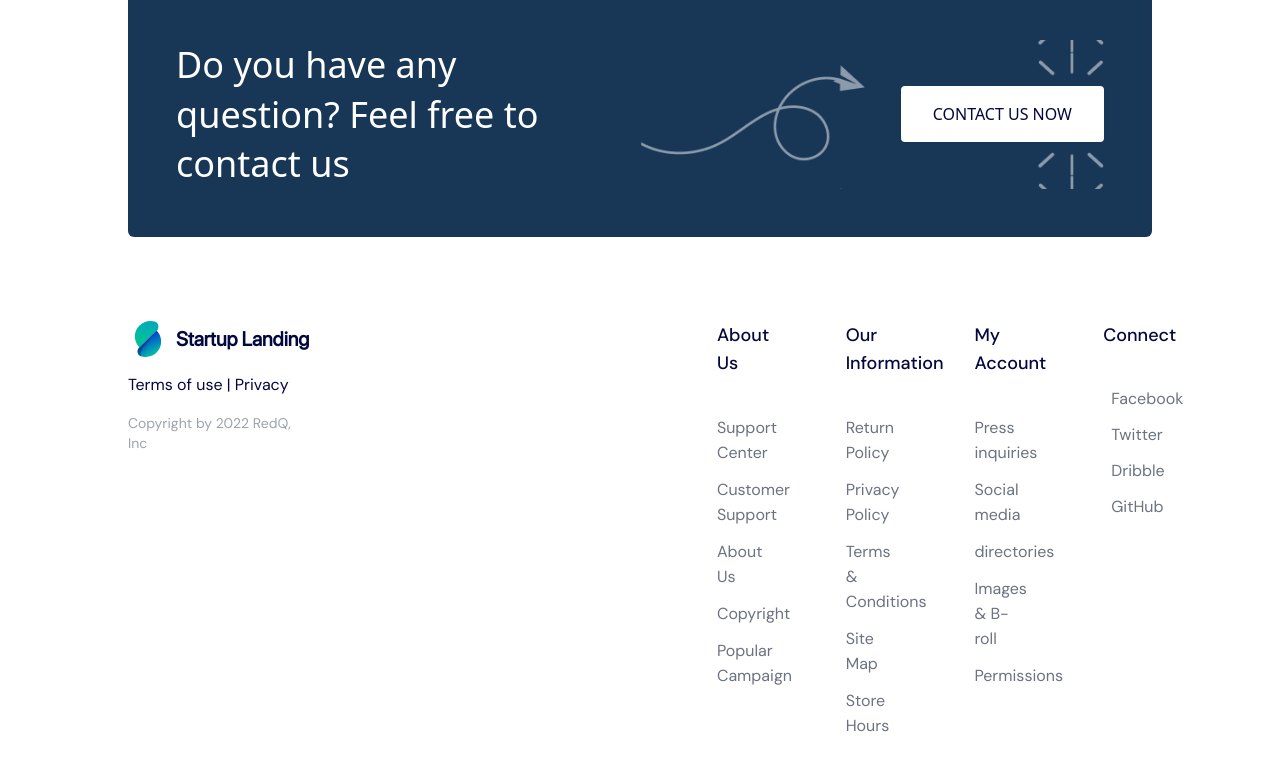
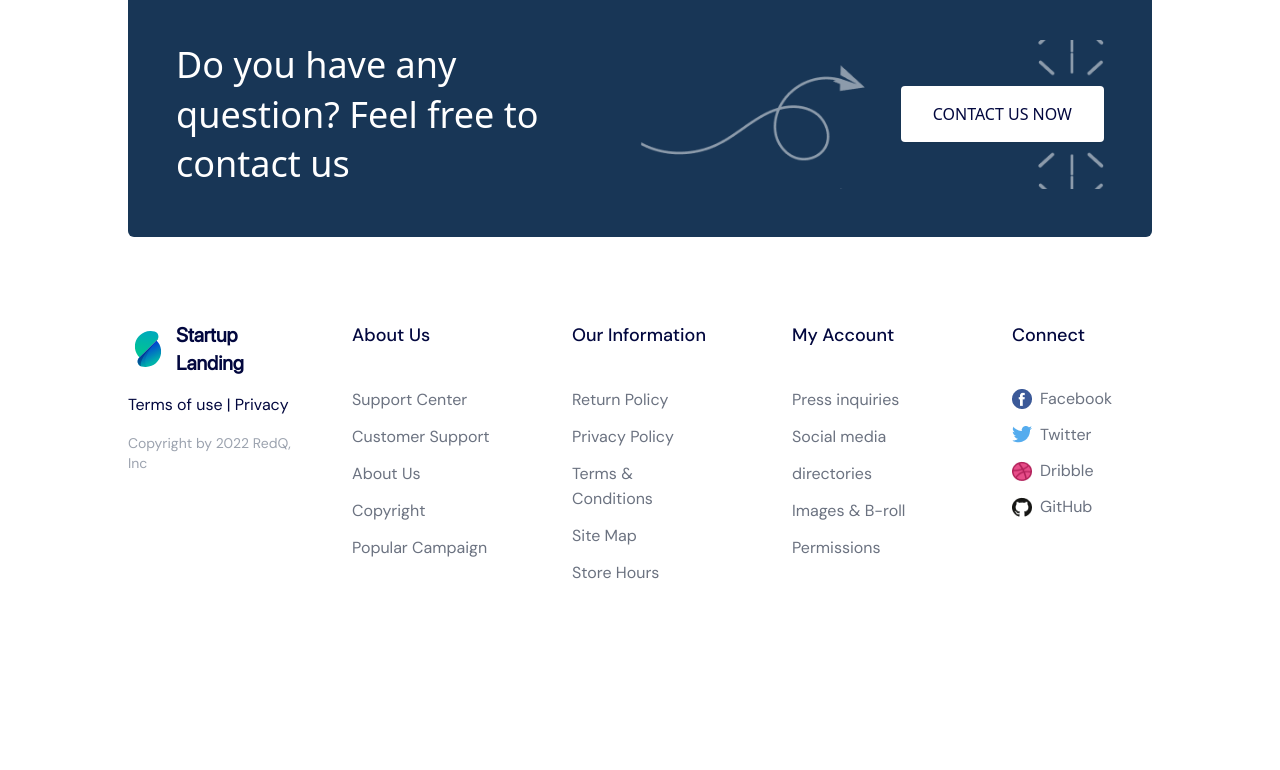
Before and after one commit to mikechibuzor/startup-landing-page, a Vue app: page / in a window 1280 px wide. Shown: the part 7193-7963 px from the top of the page. After the commit the page ends 7824 px from the top, so only its background shows below. Built offline with nearby package versions, Linux system fonts and the light colour scheme.

Commit message:
fixed the css bug on the footer

```diff
--- a/src/components/footer/TheFooter.vue
+++ b/src/components/footer/TheFooter.vue
@@ -1,17 +1,17 @@
 <template>
   <div
     id="footer"
-    class="wrapper flex gap-4 xl:gap-12 relative viewport md:px-12 pb-36 mb-10 pt-5 px-2 xl:px-32"
+    class="wrapper flex gap-4 xl:gap-12 relative viewport md:px-12 mb-10 pt-5 px-2 xl:px-32"
   >
     <div
-      class="logo-and-others absolute items-center lg:items-start w-full bottom-0 left-0 md:left-8 flex-col md:flex-row right-0 lg:static flex lg:flex-col gap-y-4"
+      class="logo-and-others absolute items-center lg:items-start w-full lg:w-auto bottom-0 left-0 md:left-8 flex-col md:flex-row right-0 lg:static flex lg:flex-col gap-y-4"
     >
       <TheLogo />
       <p class="font-dm-sans text-primary-blue order-3 lg:order-2 ml-5 lg:ml-0">
         Terms of use | Privacy
       </p>
       <p
-        class="font-dm-sans text-gray-400 text-sm order-2 lg:order-3 lg:order-2 ml-5 lg:ml-0"
+        class="font-dm-sans text-gray-400 text-sm order-2 lg:order-3 ml-5 lg:ml-0"
       >
         Copyright by 2022 RedQ, <br class="hidden lg:block" />Inc
       </p>
```
